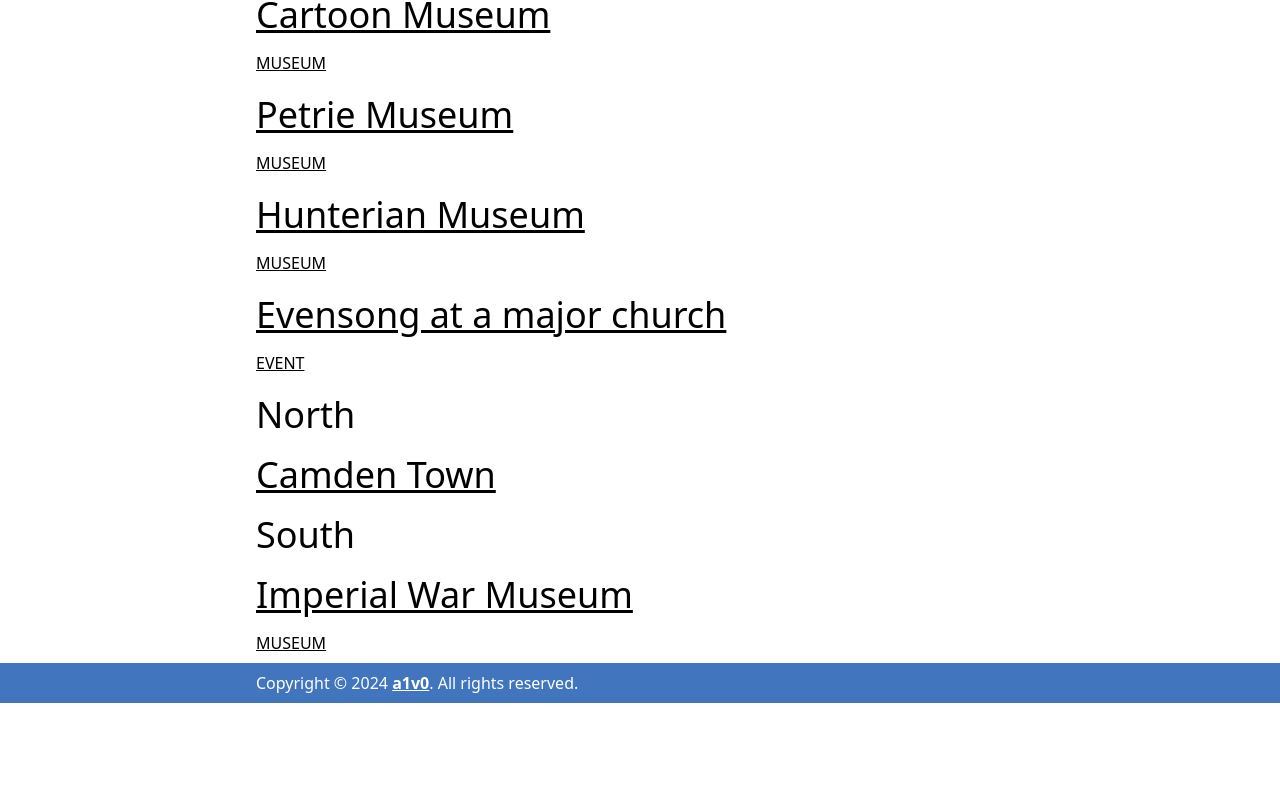
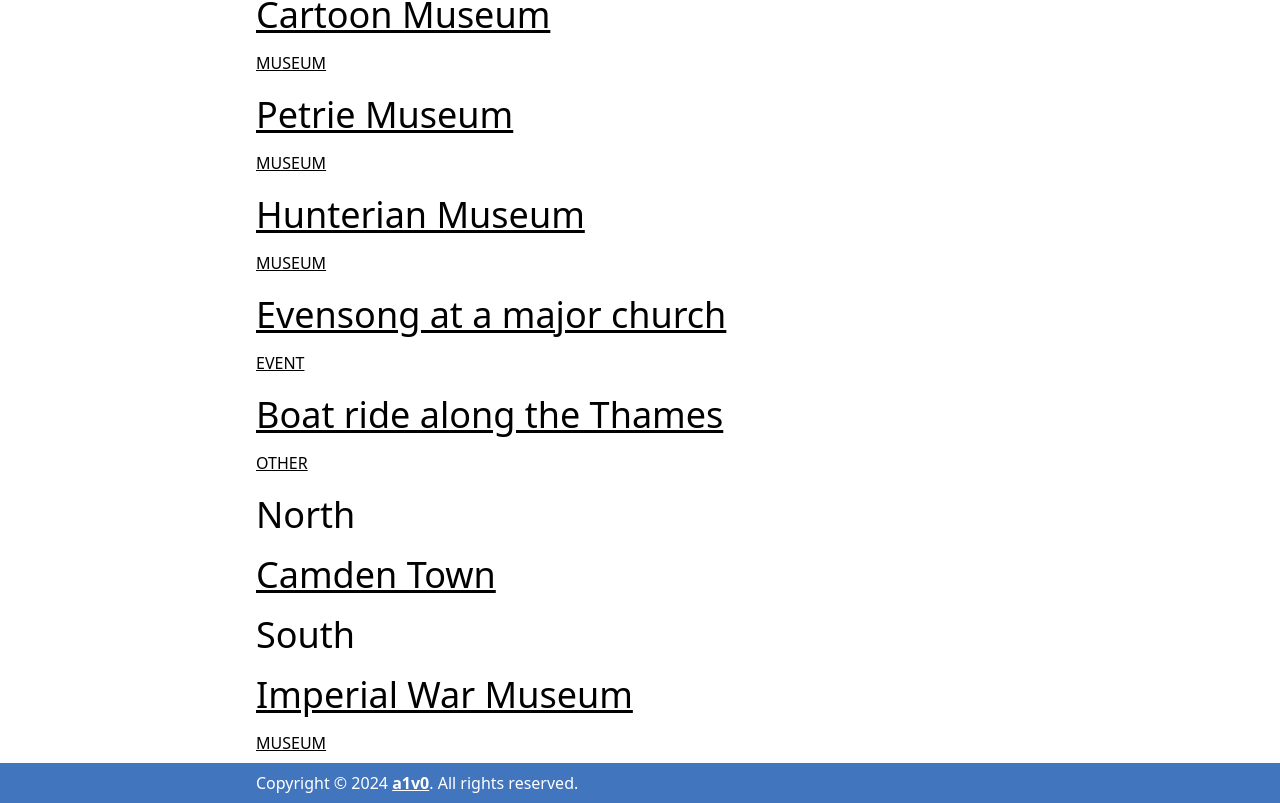
Before and after one commit to a1v0/london-liste, a Next.js app: page /areas in a window 1280 px wide. Shown: the part 821-1624 px from the top of the page. Before the commit the page ends 1524 px from the top, so only its background shows below. Built offline with nearby package versions, Linux system fonts and the light colour scheme; a web font is replaced by a local one.

Commit message:
Add Greenwich boat ride

```diff
--- a/app/places.js
+++ b/app/places.js
@@ -157,19 +157,19 @@
 		location: "Central - various", // "[region] - [area]" or "[region] - [Tube stop]". For examples, see above.
 		website: "",
 	},
-	// {
-	// 	slug: "", // leave this blank
-	// 	name: "",
-	// 	keyFacts: [
-	// 		"",
-	// 		"", // add more or delete as necessary
-	// 	],
-	// 	description: "",
-	// 	type: "", // see list of approved types above. Let a1v0 know if you need to add another type.
-	// 	cost: "",
-	// 	location: "", // "[region] - [area]" or "[region] - [Tube stop]". For examples, see above.
-	// 	website: "",
-	// },
+	{
+		slug: "thames-boat-ride", // leave this blank
+		name: "Boat ride along the Thames",
+		keyFacts: [
+			"There are many boat routes along the Thames that run frequently and offer lovely views of the city",
+			"The best routes go between Westminster or Embankment and Greenwich", // add more or delete as necessary
+		],
+		description: "",
+		type: "other", // see list of approved types above. Let a1v0 know if you need to add another type.
+		cost: "not cheap. Ca. £20 for an adult",
+		location: "Central - various", // "[region] - [area]" or "[region] - [Tube stop]". For examples, see above.
+		website: "https://www.thamesclippers.com/",
+	},
 	// {
 	// 	slug: "", // leave this blank
 	// 	name: "",
@@ -446,7 +446,6 @@
 	// Duxford (costs money)
 	// Ceremony of the Keys (needs to be booked three months in advance, but is free)
 	// National Trust/English Heritage Stuff (requires membership)
-	// Westminster-Greenwich Boat Ride
 	// Greenwich
 	// Hendon Aircraft Museum
 	// Changing of the Guards
```
